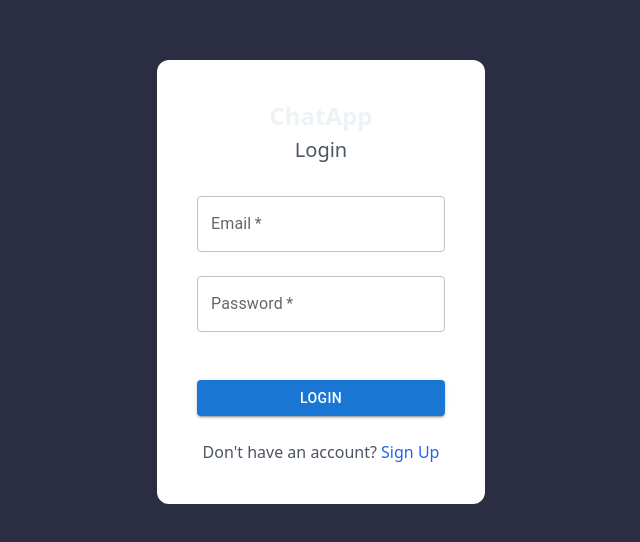
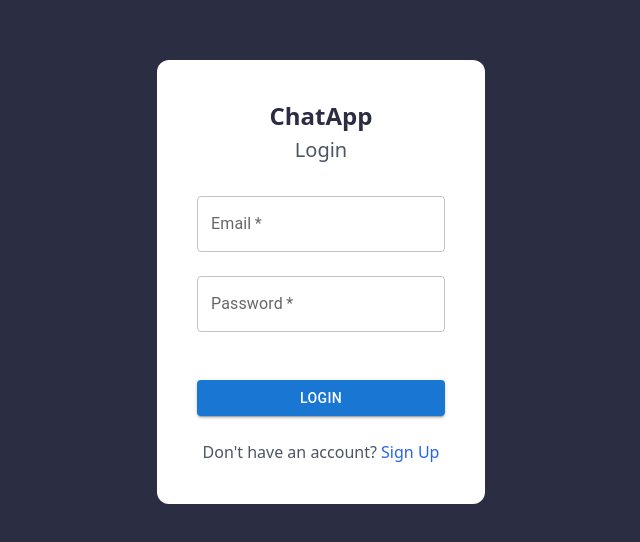
Before and after one commit to tushar-daiya/chatapp, a React (Create React App) app: page /login in a window 1280 px wide. Shown: the part 118-660 px from the top of the page, without its empty margins (319-959 px from the left). Built offline with nearby package versions, Linux system fonts and the light colour scheme; no server answers; the database is empty.

Commit message:
UI changed

```diff
--- a/src/components/Login.jsx
+++ b/src/components/Login.jsx
@@ -28,7 +28,7 @@ const Login = () => {
   return (
     <div className=" min-h-screen flex  items-center justify-center">
       <div className=" flex flex-col gap-6 bg-white   p-10 rounded-xl">
-        <h1 className="title text-2xl font-bold text-center -mb-5">ChatApp</h1>
+        <h1 className="title text-2xl font-bold text-[#2B2D42] text-center -mb-5">ChatApp</h1>
         <h4 className="text-xl text-center text-gray-600 mb-2">Login</h4>
         <form className="flex flex-col gap-6" onSubmit={login}>
           <TextField
--- a/src/components/Signup.jsx
+++ b/src/components/Signup.jsx
@@ -68,7 +68,7 @@ const Signup = () => {
   return (
     <div className=" min-h-screen flex  items-center justify-center">
       <div className="flex flex-col gap-6 bg-white p-10 rounded-xl">
-        <h1 className="title text-2xl font-bold text-center -mb-5">ChatApp</h1>
+        <h1 className="title text-2xl font-bold text-[#2B2D42] text-center -mb-5">ChatApp</h1>
         <h4 className="text-xl text-center text-gray-600 mb-2">Sign Up</h4>
         <form className="flex flex-col gap-6" onSubmit={signup}>
           <div className="name flex gap-2">
```
